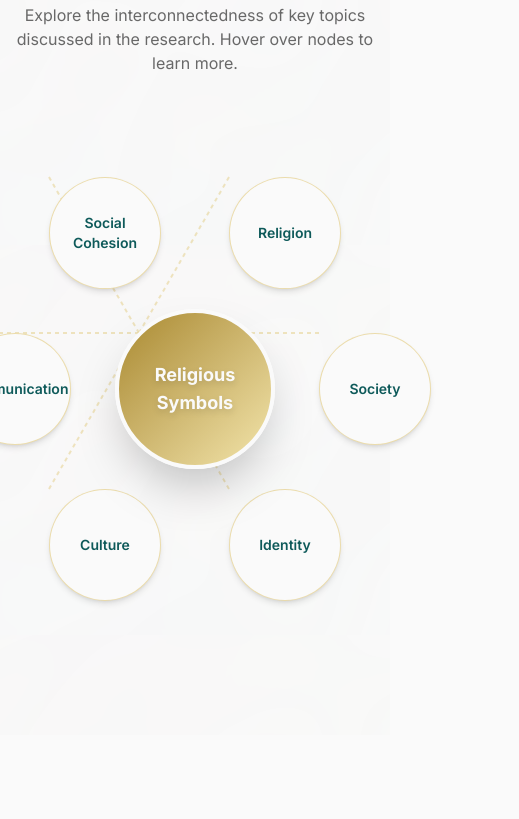
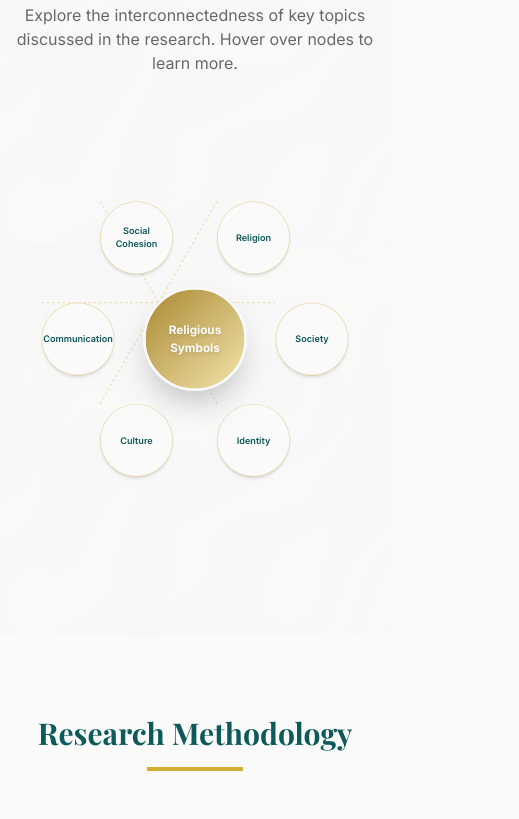
Before and after one commit to royestheking-a11y/Dr.-Fatima-Fadel-Alissawi, a Next.js app: page /research/religious-symbols-social-cohesion in a window 390 px wide. Shown: the part 3060-3879 px from the top of the page, 519 px wide, since content can reach past the window. Built offline with nearby package versions, Linux system fonts and the light colour scheme; a web font is replaced by a local one.

Commit message:
Fix mobile responsiveness on research details page maps

```diff
--- a/src/components/research/ImpactMap.tsx
+++ b/src/components/research/ImpactMap.tsx
@@ -27,7 +27,7 @@ export default function ImpactMap({ isArabic }: { isArabic: boolean }) {
           </p>
         </div>
 
-        <div className="relative w-full aspect-2/1 max-h-[600px] bg-primary/5 rounded-3xl overflow-hidden border border-primary/10 flex items-center justify-center">
+        <div className="relative w-full min-h-[300px] aspect-square md:aspect-[2/1] max-h-[600px] bg-primary/5 rounded-3xl overflow-hidden border border-primary/10 flex items-center justify-center">
 
           {/* Abstract World Map SVG */}
           <svg className="absolute inset-0 w-full h-full text-primary/10" viewBox="0 0 1000 500" preserveAspectRatio="xMidYMid slice">
@@ -56,7 +56,7 @@ export default function ImpactMap({ isArabic }: { isArabic: boolean }) {
                 <div className="absolute inset-0 bg-gold rounded-full animate-ping opacity-20 pointer-events-none"></div>
 
                 {/* Tooltip */}
-                <div className="absolute top-full mt-3 bg-charcoal text-white px-4 py-2 rounded-lg text-sm whitespace-nowrap opacity-0 group-hover:opacity-100 transition-opacity pointer-events-none z-20 shadow-xl">
+                <div className="absolute top-full mt-3 bg-charcoal text-white px-2 py-1 md:px-4 md:py-2 rounded-lg text-xs md:text-sm whitespace-nowrap opacity-0 group-hover:opacity-100 transition-opacity pointer-events-none z-20 shadow-xl">
                   <div className="font-bold text-gold">{region.name}</div>
                   <div className="text-white/70 text-xs mt-1">{region.type}</div>
                   {/* Triangle pointer */}
--- a/src/components/research/InteractiveMap.tsx
+++ b/src/components/research/InteractiveMap.tsx
@@ -29,7 +29,9 @@ export default function InteractiveMap({ isArabic }: { isArabic: boolean }) {
           </p>
         </div>
 
-        <div className="relative w-full max-w-3xl mx-auto h-[500px] flex items-center justify-center">
+        <div className="relative w-full max-w-3xl mx-auto h-[400px] sm:h-[500px] flex items-center justify-center overflow-hidden sm:overflow-visible">
+
+          <div className="relative flex items-center justify-center scale-[0.65] sm:scale-100 origin-center">
 
           {/* Center Node */}
           <motion.div
@@ -86,6 +88,7 @@ export default function InteractiveMap({ isArabic }: { isArabic: boolean }) {
               </motion.div>
             );
           })}
+          </div>
         </div>
       </div>
     </section>
```
